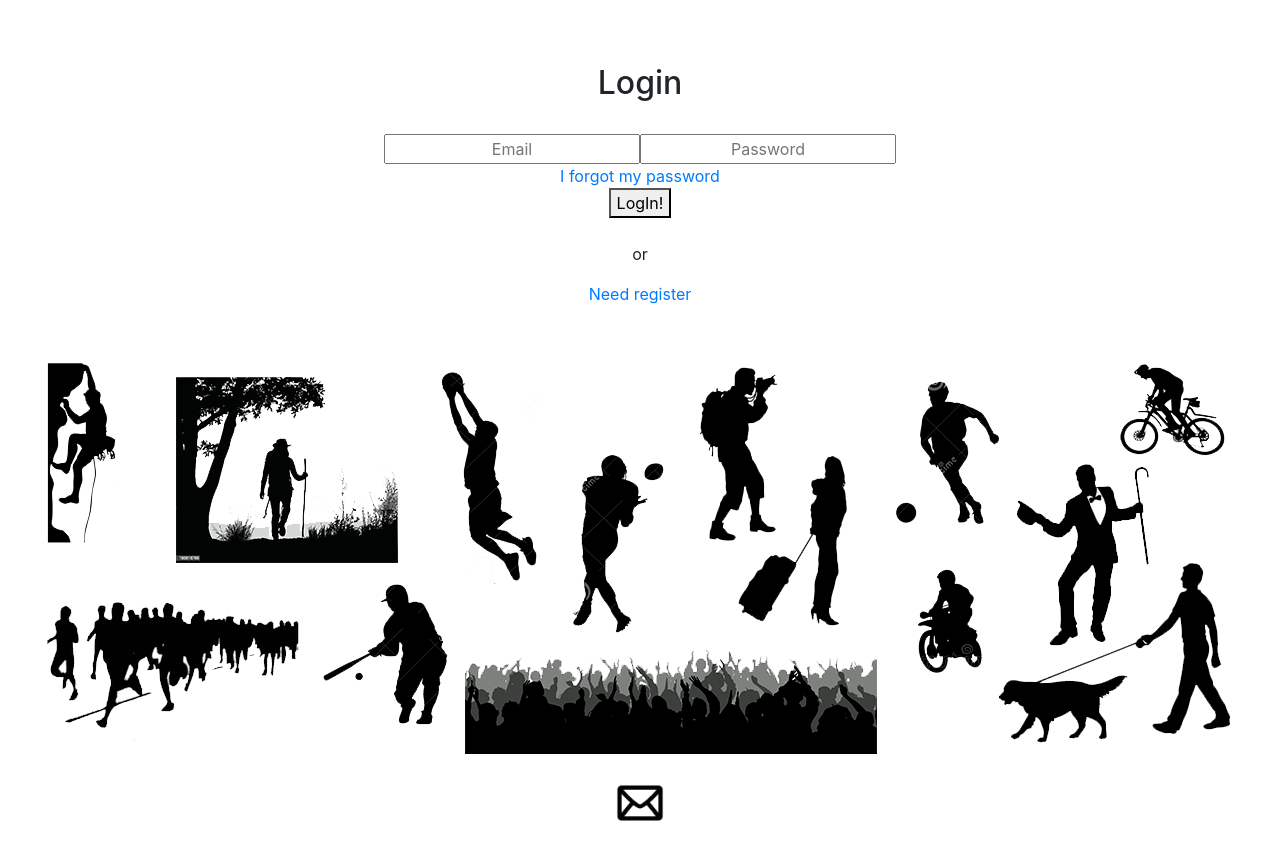
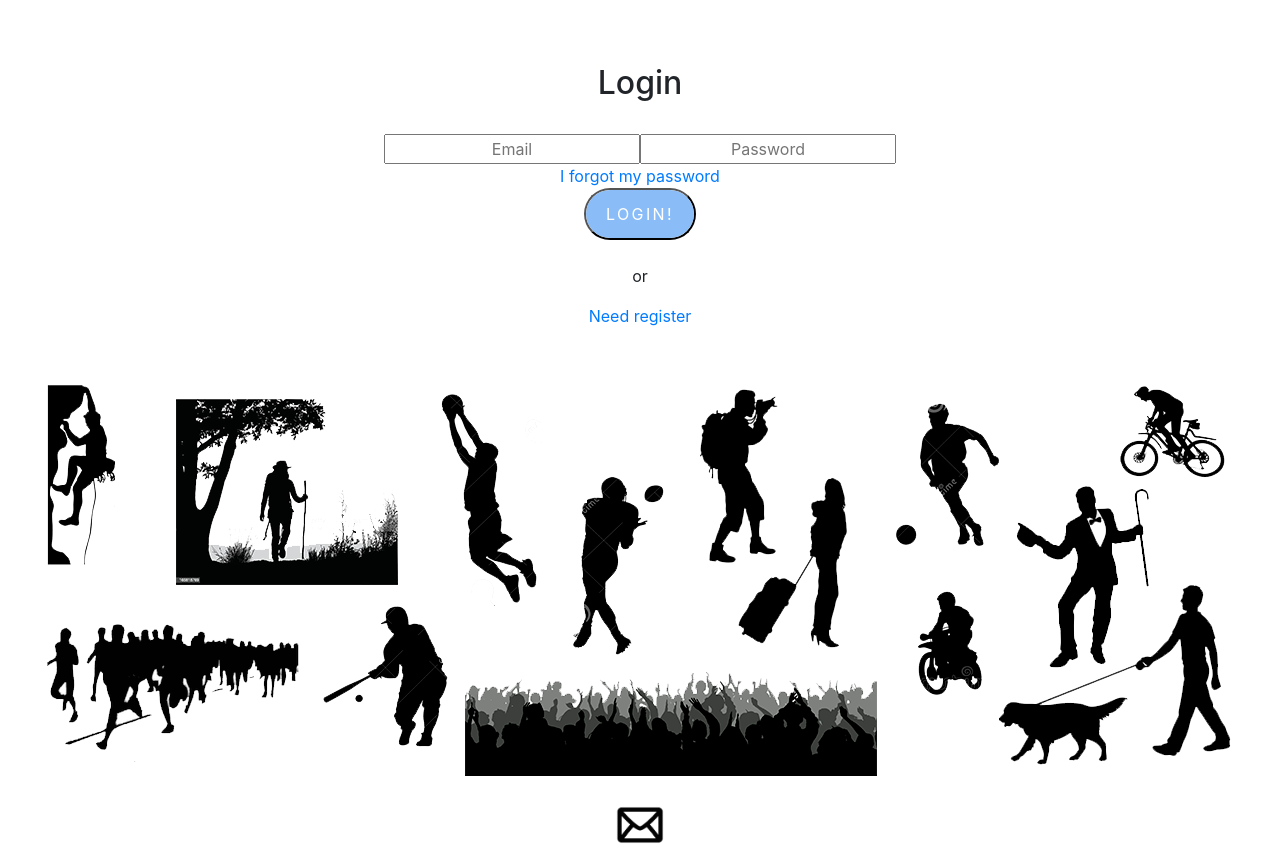
Before and after one commit to chsanleo/socialMedia_FRONT, a React (Create React App) app: page / in a window 1280 px wide. Before the commit the page ends 844 px from the top, so only its background shows below. Built offline with nearby package versions, Linux system fonts and the light colour scheme.

Commit message:
add class to button

```diff
--- a/src/views/login/login.jsx
+++ b/src/views/login/login.jsx
@@ -63,7 +63,7 @@ class Login extends React.Component {
                             value={this.state.password} onChange={this.handleChange}></input><br />
                         <Link to="/forgotPass">I forgot my password</Link>
                         <br />
-                        <button type="submit">LogIn!</button>
+                        <button className="buttonAccess" type="submit">LogIn!</button>
                     </form><br />
 
                     <p>or</p>
```
